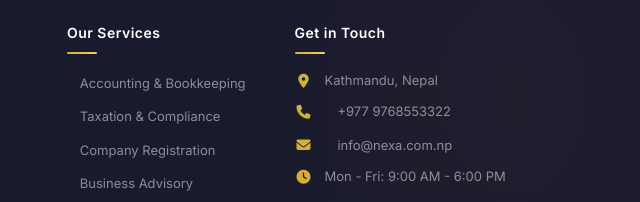
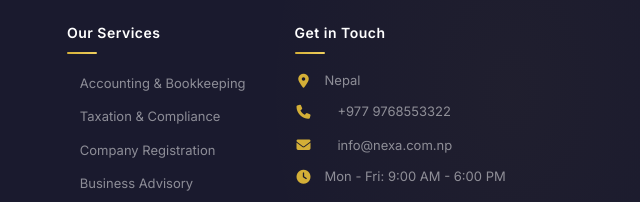
Before and after one commit to nexaadvisoryconsulting/nexa, a plain HTML site: page index.html in a window 1280 px wide. Shown: the part 7155-7357 px from the top of the page, 640-1280 px from the left. Drawn offline with nearby package versions, Linux system fonts and the light colour scheme; a web font is replaced by a local one.

Commit message:
Update footer.html

```diff
--- a/components/footer.html
+++ b/components/footer.html
@@ -73,7 +73,7 @@
             <div>
                 <h4>Get in Touch</h4>
                 <ul class="footer-contact">
-                    <li><i class="fas fa-map-marker-alt"></i> Kathmandu, Nepal</li>
+                    <li><i class="fas fa-map-marker-alt"></i>Nepal</li>
                     <li><i class="fas fa-phone"></i> <a href="tel:+9779768553322">+977 9768553322</a></li>
                     <li><i class="fas fa-envelope"></i> <a href="mailto:info@nexa.com.np">info@nexa.com.np</a></li>
                     <li><i class="fas fa-clock"></i> Mon - Fri: 9:00 AM - 6:00 PM</li>
```
